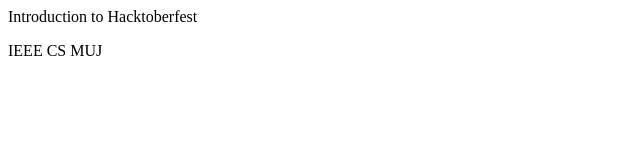
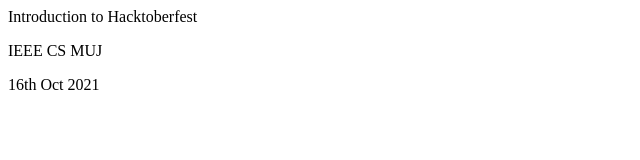
Before and after one commit to ieeemuj/IntroToHacktoberfest, a plain HTML site: page index.html in a window 1280 px wide. Shown: the whole page, without its empty margins (0-640 px from the left). Drawn offline with Linux system fonts and the light colour scheme.

Commit message:
Added event date

```diff
--- a/index.html
+++ b/index.html
@@ -2,5 +2,6 @@
 	<body>
 		<p>Introduction to Hacktoberfest</p>
 		<p>IEEE CS MUJ</p>
+		<p>16th Oct 2021</p>
 	</body>
 </html>
```
